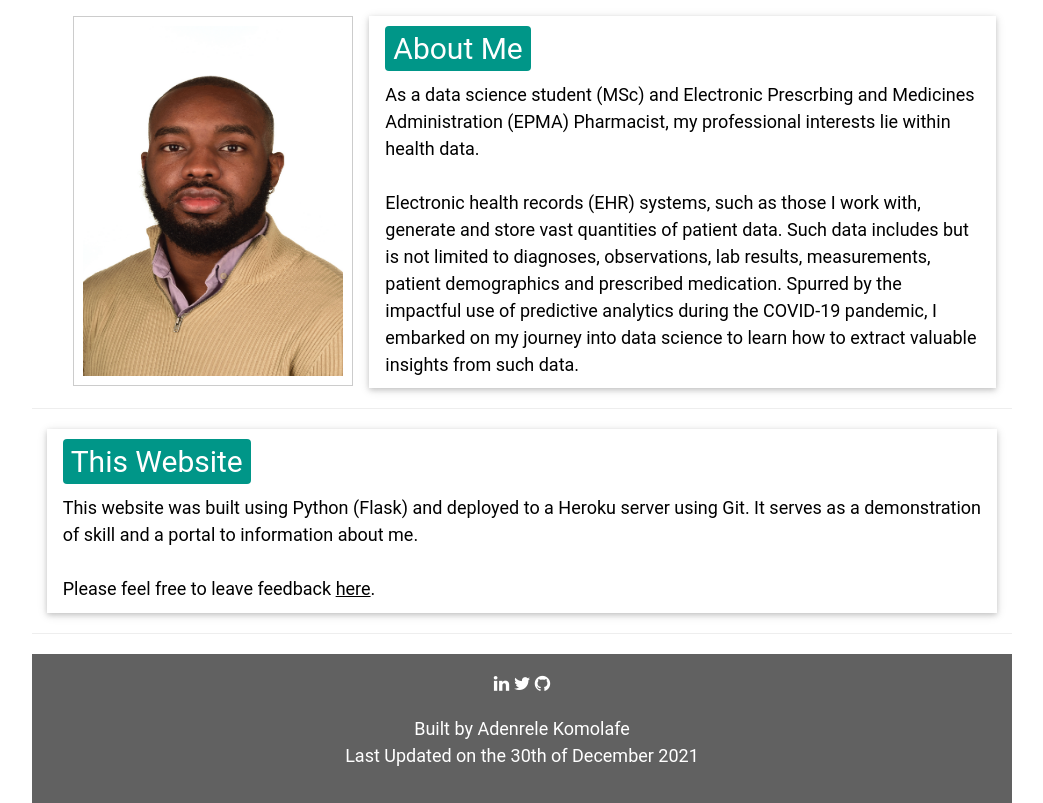
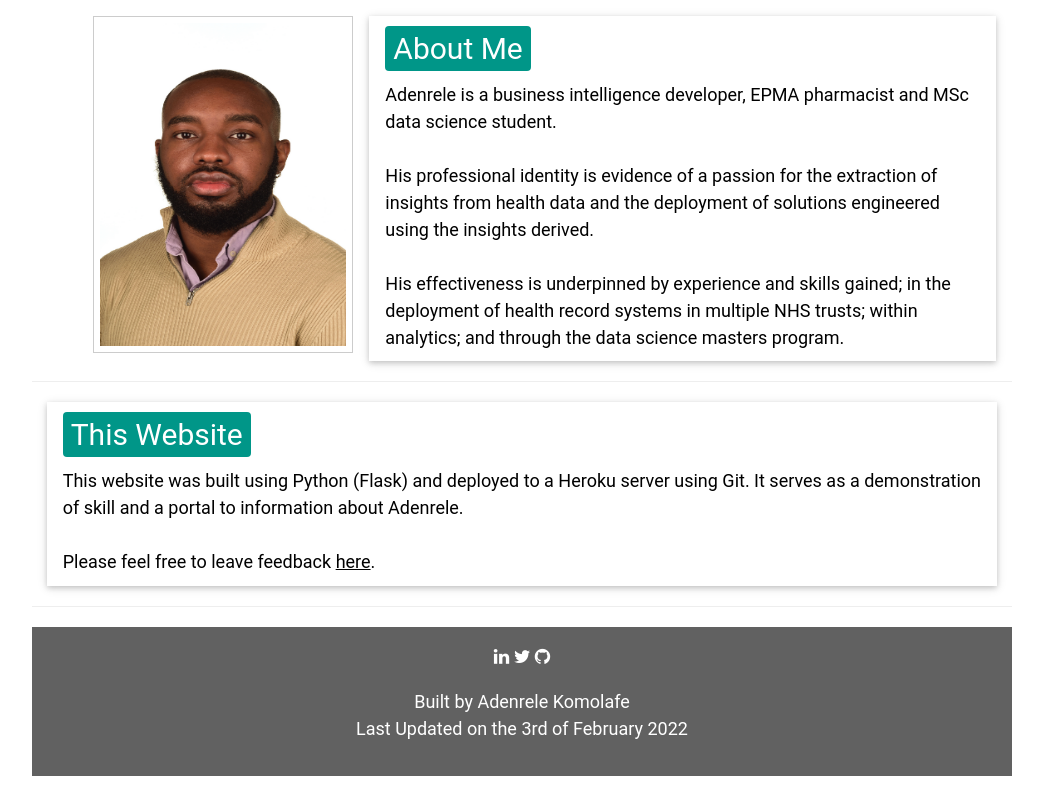
Before and after one commit to Adenrele/Web_Portfolio, a Flask app: page / in a window 1280 px wide. Shown: the part 217-1020 px from the top of the page, without its empty margins (118-1161 px from the left). After the commit the page ends 993 px from the top, so only its background shows below. Run offline with Flask 2, Linux system fonts and the light colour scheme.

Commit message:
home page update. CV update.

```diff
--- a/templates/home.html
+++ b/templates/home.html
@@ -7,7 +7,7 @@
 
     <div class="w3-display-container">
       <img src="../static/images/me_2.jpeg" alt="Picture of Adenrele" class="w3-border"
-        style="float:right;width: 280px;height: 370px; border: 18px solid; padding :9px">
+        style="float:right;width: 260px;height: 337px; padding :6px">
 
     </div>
   </div>
@@ -20,16 +20,12 @@
 
 
       <h5>
-        As a data science student (MSc) and Electronic Prescrbing and Medicines Administration (EPMA) Pharmacist,
-        my professional interests lie within health data. <br> <br>
+        Adenrele is a business intelligence developer, EPMA pharmacist and MSc data science student. <br> <br>
+        His professional identity is evidence of a passion for the extraction of insights from health data
+        and the deployment of solutions engineered using the insights derived. <br><br>
+        His effectiveness is underpinned by experience and skills gained; in the deployment of health record systems in multiple NHS
+        trusts; within analytics; and through the data science masters program.
 
-        Electronic health records (EHR) systems, such as those I work with, generate and store vast quantities
-        of patient data.
-        Such data includes but is not limited to diagnoses, observations,
-        lab results, measurements, patient demographics and prescribed medication.
-        Spurred by the impactful use of predictive analytics during the COVID-19 pandemic, I embarked on my journey
-        into
-        data science to learn how to extract valuable insights from such data.
       </h5>
     </div>
   </div>
@@ -42,7 +38,7 @@
     <h5>
       This website was built using Python (Flask) and deployed to a
       Heroku server using Git.
-      It serves as a demonstration of skill and a portal to information about me.
+      It serves as a demonstration of skill and a portal to information about Adenrele.
       <br> <br>
 
       Please feel free to leave feedback <a href="http://adenrele.herokuapp.com/contact" target="_blank"
--- a/templates/layout.html
+++ b/templates/layout.html
@@ -66,7 +66,7 @@
 
         <br>
 
-        Last Updated on the 30th of December 2021
+        Last Updated on the 3rd of February 2022
 
       </p>
     </footer>
--- a/webscript1.py
+++ b/webscript1.py
@@ -45,6 +45,10 @@ mail= Mail(app)
 def home():
     return render_template("home.html")
 
+@app.route('/home_2_hidden_for_dev')
+def home_2():
+    return render_template("home_2.html")
+
 @app.route('/cv')
 def cv():
     return render_template("cv.html")
```
Also changed, not shown: templates/cv.html (+24 -10 lines), templates/home_2.html (added, +13 -0 lines), static/images/homebackground.jpg (added), 2 other files.
